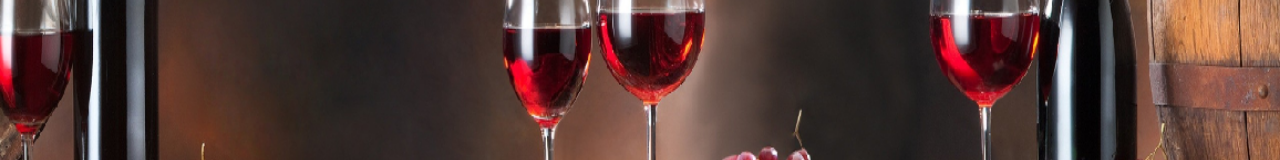
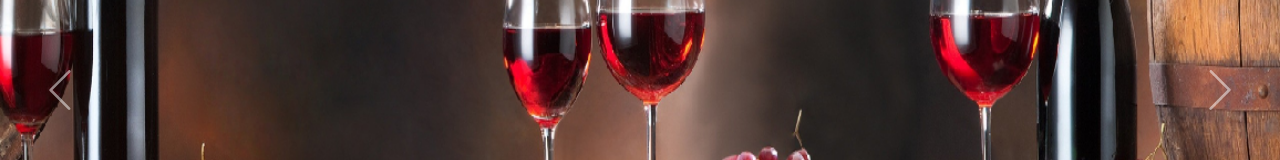
Before and after one commit to ttronge/inthepear, a React (Create React App) app in the folder front/: page / in a window 1280 px wide. Shown: the part 339-499 px from the top of the page. Built offline with nearby package versions, Linux system fonts and the light colour scheme.

Commit message:
add ;, changes "" of className for , delete hover effect for button, add className at the icons, and changes name function of "siguiente" anda "anterior" at "next" and "prev", finished task

```diff
--- a/front/src/Components/Carrusel/index.jsx
+++ b/front/src/Components/Carrusel/index.jsx
@@ -1,6 +1,5 @@
-import React from "react";
+import React, { useState } from 'react';
 import { Link } from 'react-router-dom';
-import { useState } from "react";
 import { SlArrowLeft } from 'react-icons/sl';
 import { SlArrowRight } from 'react-icons/sl';
 import carrusel1 from '../../assets/carrusel/carrusel1.png';
@@ -21,31 +20,29 @@ const Carrusel = () => {
   const initialCarrusel = 0;
   const [carrusel, setCarrusel] = useState(initialCarrusel);
 
-  const anterior = () => {
-    const condition = carrusel > 0;
-    condition ? setCarrusel(carrusel - 1) : setCarrusel(imgCarrusel.length - 1);
-  }
+  const back = () => {
+    carrusel > 0 ? setCarrusel(carrusel - 1) : setCarrusel(imgCarrusel.length - 1);
+  };
 
-  const siguiente = () => {
-    const condition = carrusel === 3;
-    condition ? setCarrusel(initialCarrusel) : setCarrusel(carrusel + 1);
+  const next = () => {
+    carrusel === 3 ? setCarrusel(initialCarrusel) : setCarrusel(carrusel + 1);
   };
 
   return (
-    <article className="container__carrusel">
-      <Link className="container__img--carrusel"
+    <article className='container__carrusel'>
+      <Link className='container__img--carrusel'
         to="#"
       >
-        <img className="img__carrusel"
+        <img className='img__carrusel'
           src={imgCarrusel[carrusel]}
           alt={`imagen ${carrusel} del carrusel`} />
       </Link>
-      <section className="container__panel--carrusel">
-        <button className="btn__carrusel" onClick={anterior}> <SlArrowLeft size="40px" /> </button>
-        <button className="btn__carrusel" onClick={siguiente}> <SlArrowRight size="40px" /> </button>
+      <section className='container__panel--carrusel'>
+        <button className='btn__carrusel' onClick={back}> <SlArrowLeft className='carrusel__icon' /> </button>
+        <button className='btn__carrusel' onClick={next}> <SlArrowRight className='carrusel__icon' /> </button>
       </section>
     </article>
-  )
+  );
 };
 
 export default Carrusel;
--- a/front/src/Components/Carrusel/styles.css
+++ b/front/src/Components/Carrusel/styles.css
@@ -34,26 +34,16 @@
   height: 100%;
   padding: 0px 40px;
   border: none;
-    color: #FFFFFF;
   background-color: transparent;
   cursor: pointer;
-    opacity: 0.5;
   z-index: 5;
-    display: none;
 }
 
-.btn__carrusel:first-child:hover {
-    background-image: linear-gradient(to right, #000000, transparent);
-    opacity: 1;
-}
-
-.btn__carrusel:hover {
-    background-image: linear-gradient(to left, #000000, transparent);
-    opacity: 1;
-}
-
-.container__carrusel:hover .btn__carrusel {
-    display: block;
+.carrusel__icon {
+  width: 40px;
+  height: auto;
+  color: #FFFFFF;
+  opacity: 0.5;
 }
 
 @media only screen and (max-width: 1050px) {
```
Lines whose indentation alone changed are shown as unchanged.
